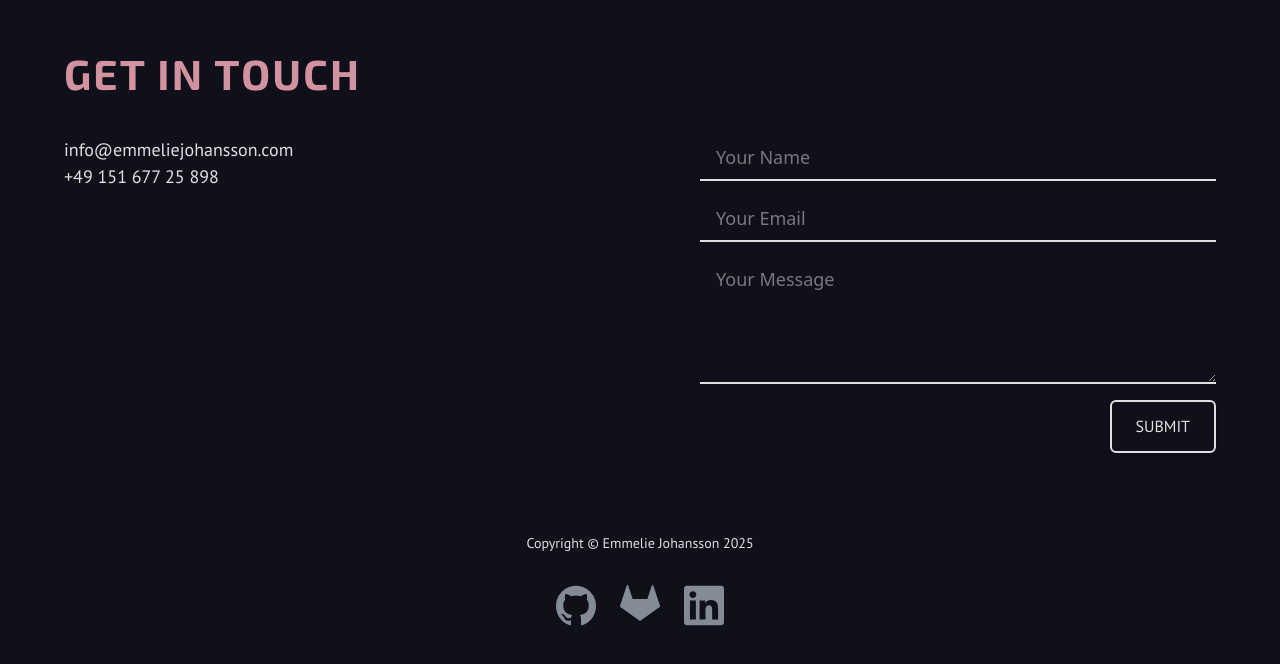
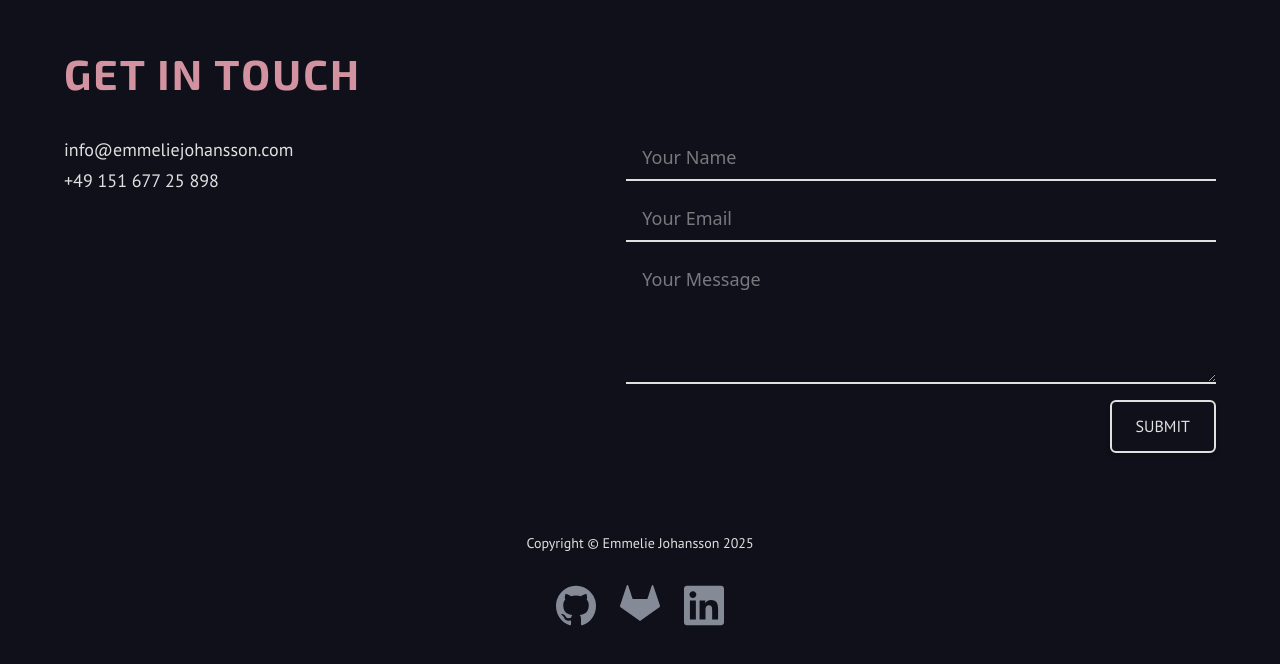
Before and after one commit to Emmelie83/PortfolioReact, a React (Vite) app: page / in a window 1280 px wide. Shown: the part 5051-5715 px from the top of the page. Built offline with nearby package versions, Linux system fonts and the light colour scheme.

Commit message:
Change contact form size

```diff
--- a/src/sections/Contact.tsx
+++ b/src/sections/Contact.tsx
@@ -10,9 +10,9 @@ const ContactSection: React.FC = () => {
 
 				<div className="lg:w-1/2">
 					<p>info@emmeliejohansson.com</p>
-					<p>+49 151 677 25 898</p>
+					<p className="pt-1">+49 151 677 25 898</p>
 				</div>
-				<div className="sm:w-4/5 lg:w-1/2">
+				<div className="sm:w-4/5 lg:w-1/2 xl:w-2/3">
 					<ContactForm />
 				</div>
 			</div>
--- a/src/sections/Footer.tsx
+++ b/src/sections/Footer.tsx
@@ -4,7 +4,7 @@ import SocialIcons from "../components/SocialIcons";
 const Footer: React.FC = () => {
 	return (
 		<footer className="flex flex-col items-center gap-4 mt-20 mb-10">
-			<p className="text-sm mb-4">Copyright © Emmelie Johansson 2025</p>
+			<p className="text-sm lg:text-md mb-4">Copyright © Emmelie Johansson 2025</p>
 			<SocialIcons />
 		</footer>
 	);
```
